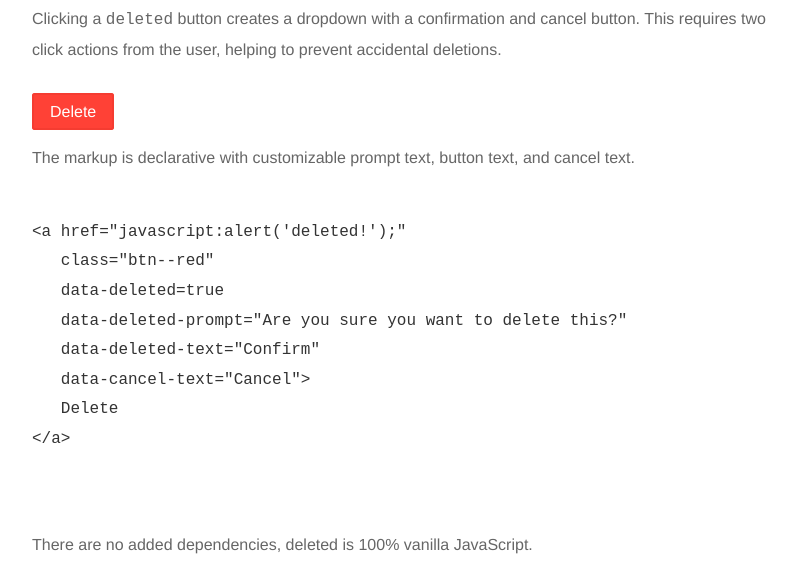
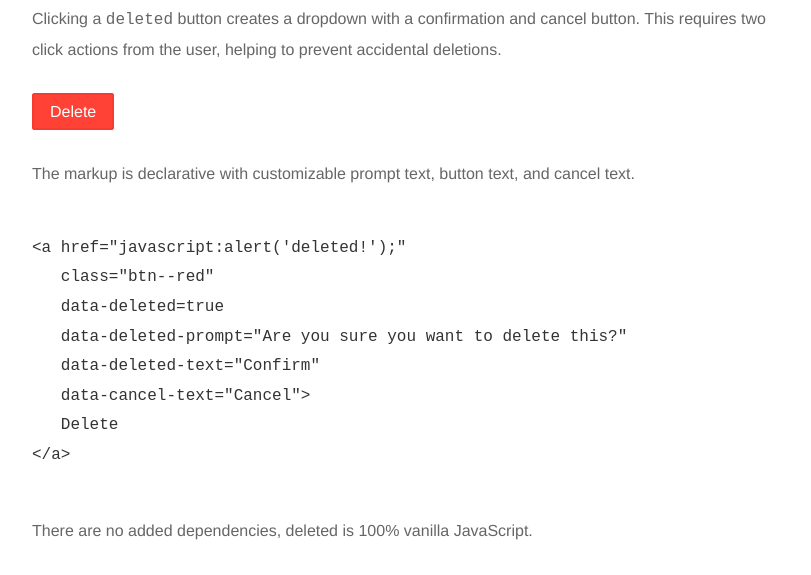
Before and after one commit to johno/deleted, a website: page index.html in a window 1280 px wide. Shown: the part 143-718 px from the top of the page, without its empty margins (224-1035 px from the left). Drawn offline with Linux system fonts and the light colour scheme.

Commit message:
Adjust spacing

```diff
--- a/index.html
+++ b/index.html
@@ -90,7 +90,7 @@ footer {
     </a>
   </div>
 
-  <p class="h4 muted">
+  <p class="h4 muted mt2">
     The markup is declarative with customizable prompt text, button text, and cancel text.
   </p>
   <pre>
@@ -103,8 +103,7 @@ footer {
    data-cancel-text="Cancel"&gt;
    Delete
 &lt;/a&gt;
-    </code>
-  </pre>
+    </code></pre>
 
   <p class="h4 muted">
     There are no added dependencies, deleted is 100% vanilla JavaScript.
@@ -130,8 +129,7 @@ footer {
    data-cancel-text="Nevermind"&gt;
   Custom Delete
 &lt;/a&gt;
-    </code>
-  </pre>
+    </code></pre>
 
   <h3 class="mt2">Installing deleted</h3>
   <p>
@@ -142,8 +140,7 @@ footer {
 npm i --save deleted
 bower i --save deleted
 git clone <a href="https://github.com/johnotander/deleted">https://github.com/johnotander/deleted</a>
-    </code>
-  </pre>
+    </code></pre>
 
   <h3 class="mt2">What's missing?</h3>
   <p class="h4 muted">
```
